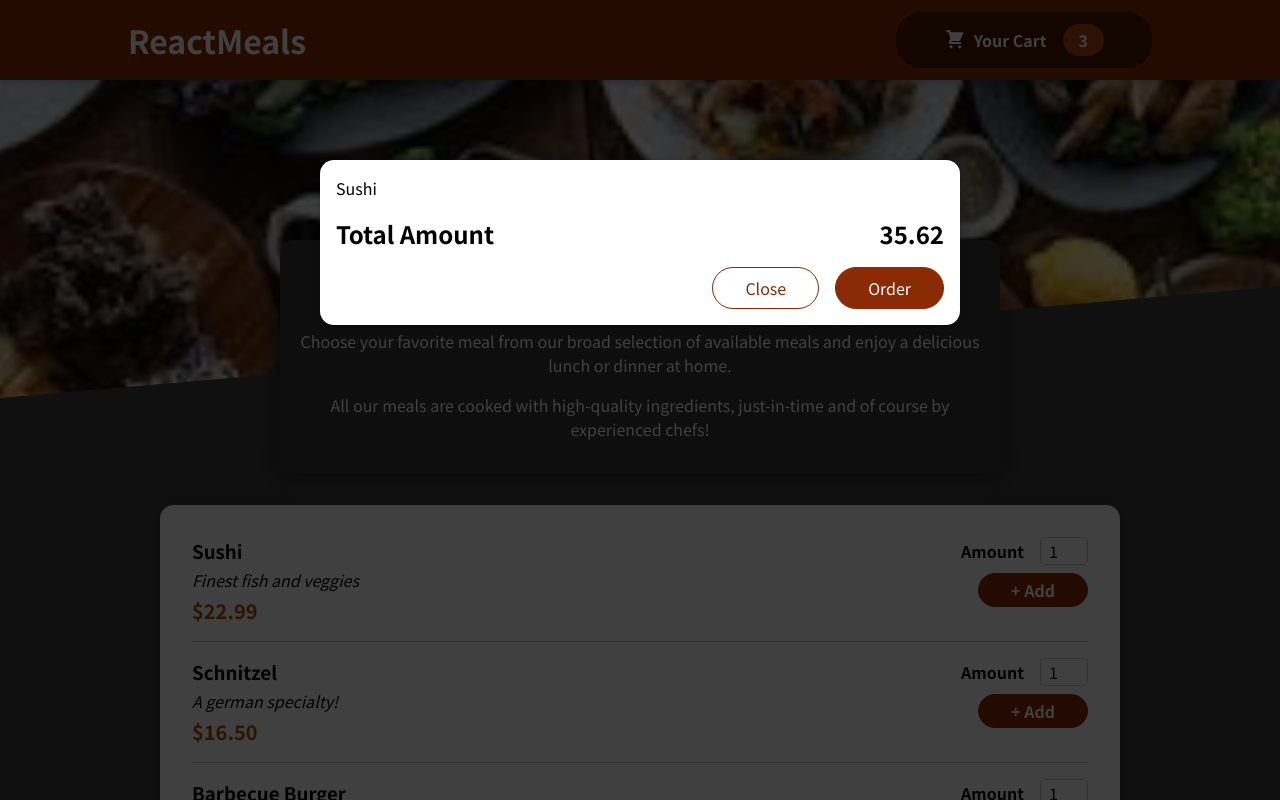
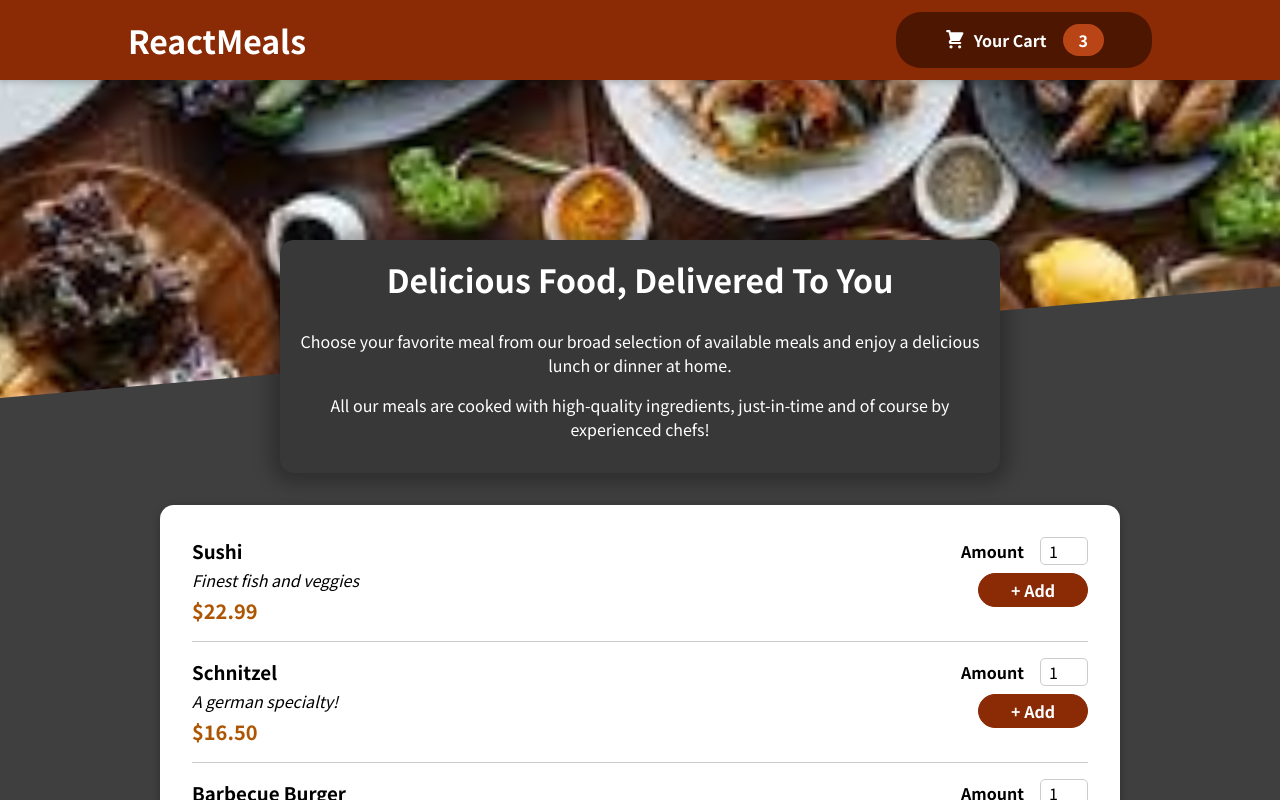
Before and after one commit to shravanidhanpal/food-ordering-website, a React (Create React App) app: page / in a window 1280 px wide. Shown: the top 800 px of the page. Built offline with nearby package versions, Linux system fonts and the light colour scheme.

Commit message:
function to open and close the cart.

```diff
--- a/src/App.js
+++ b/src/App.js
@@ -1,13 +1,22 @@
-import React,{Fragment} from "react";
+import React,{Fragment,useState} from "react";
 import Header from "./components/Layout/Header";
 import Meals from "./components/Meals/Meals";
 import Cart from "./components/Cart/Cart";
 
 function App() {
+  const [cartIsShown, setCartIsShown] = useState(false);
+
+  const showCartHandler = () => {
+    setCartIsShown(true);
+  };
+
+  const hideCartHandler = () => {
+    setCartIsShown(false);
+  };
   return (
     <Fragment>
-      <Cart/>
-       <Header/>
+      {cartIsShown && <Cart onClose={hideCartHandler} />}
+       <Header onShowCart={showCartHandler} />
        <main>
         <Meals/>
        </main>
--- a/src/components/Cart/Cart.js
+++ b/src/components/Cart/Cart.js
@@ -11,14 +11,14 @@
   );
 
   return (
-    <Modal>
+    <Modal onClose={props.onClose}>
       {cartItems}
       <div className={classes.total}>
         <span>Total Amount</span>
         <span>35.62</span>
       </div>
       <div className={classes.actions}>
-        <button className={classes['button--alt']}>Close</button>
+        <button className={classes['button--alt']} onClick={props.onClose}>Close</button>
         <button className={classes.button}>Order</button>
       </div>
     </Modal>
--- a/src/components/Layout/Header.js
+++ b/src/components/Layout/Header.js
@@ -9,7 +9,7 @@
     <Fragment>
       <header className={classes.header}>
         <h1>ReactMeals</h1>
-        <HeaderCartButton />
+        <HeaderCartButton onClick={props.onShowCart} />
       </header>
       <div className={classes['main-image']}>
         <img src={mealsImage} alt='A table full of delicious food!' />
--- a/src/components/Layout/HeaderCartButton.js
+++ b/src/components/Layout/HeaderCartButton.js
@@ -3,7 +3,7 @@
 
 const HeaderCartButton = (props) => {
   return (
-    <button className={classes.button}>
+    <button className={classes.button} onClick={props.onClick}>
       <span className={classes.icon}>
         <CartIcon />
       </span>
--- a/src/components/UI/Modal.js
+++ b/src/components/UI/Modal.js
@@ -4,7 +4,7 @@
 import classes from './Modal.module.css';
 
 const Backdrop = (props) => {
-  return <div className={classes.backdrop} />;
+  return <div className={classes.backdrop} onClick={props.onClose}/>;
 };
 
 const ModalOverlay = (props) => {
@@ -20,7 +20,7 @@
 const Modal = (props) => {
   return (
     <Fragment>
-      {ReactDOM.createPortal(<Backdrop />, portalElement)}
+      {ReactDOM.createPortal(<Backdrop onClose={props.onClose}/>, portalElement)}
       {ReactDOM.createPortal(
         <ModalOverlay>{props.children}</ModalOverlay>,
         portalElement
```
